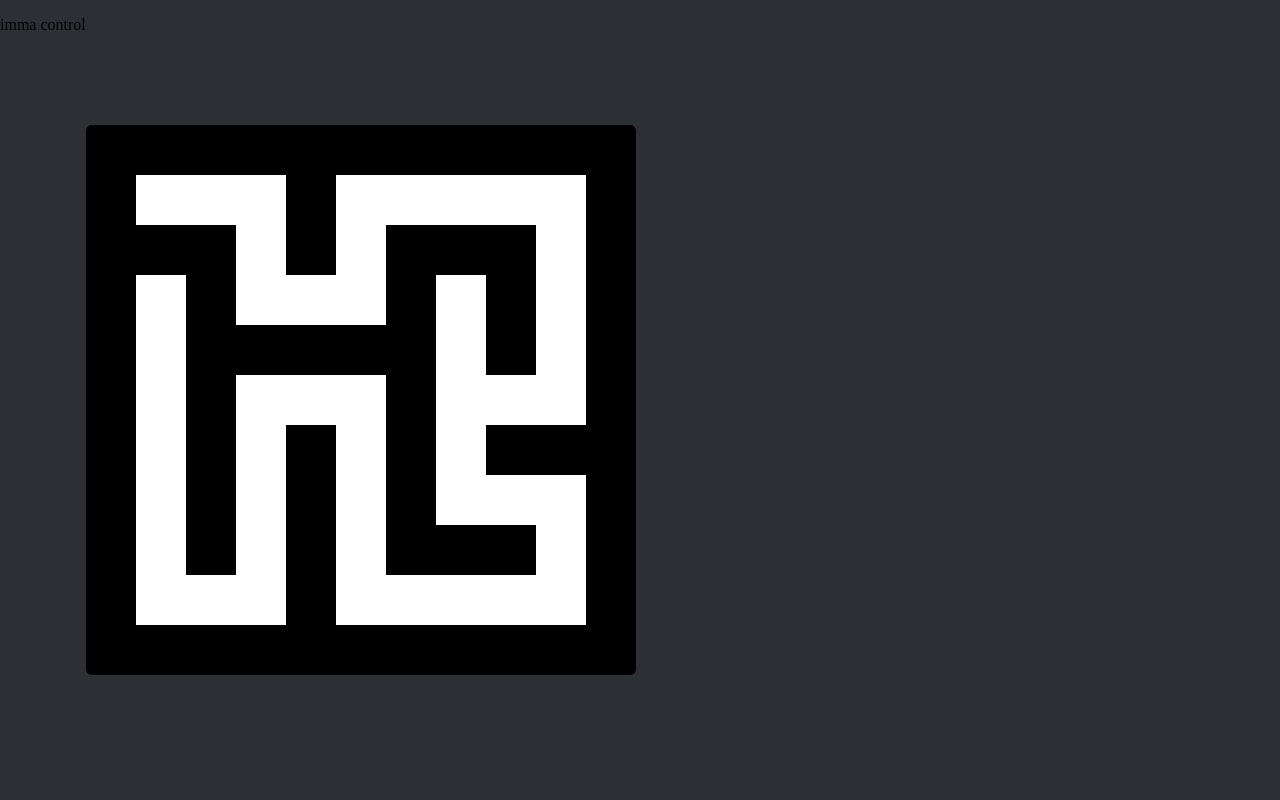
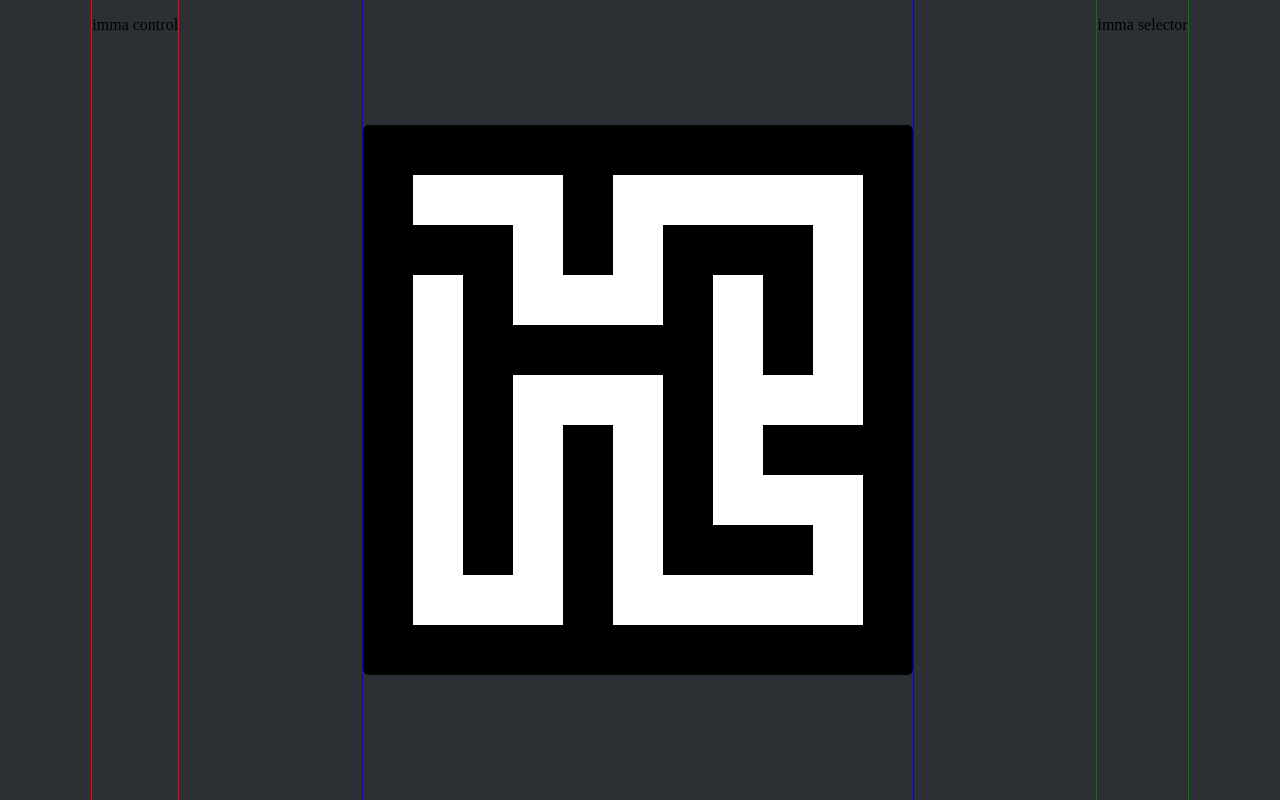
Before and after one commit to maticstric/daedalus, a React (Create React App) app: page / in a window 1280 px wide. Built offline with nearby package versions, Linux system fonts and the light colour scheme.

Commit message:
Add selector component and some outlines to help with css

```diff
--- a/src/App.css
+++ b/src/App.css
@@ -4,4 +4,5 @@ body {
 
 #app {
   display: flex;
+  justify-content: space-around;
 }
--- a/src/App.js
+++ b/src/App.js
@@ -3,6 +3,7 @@ import './app.css';
 
 import Canvas from './components/canvas/canvas.js';
 import Controls from './components/controls/controls.js';
+import Selector from './components/selector/selector.js';
 
 class App extends Component {
   render() {
@@ -10,6 +11,7 @@ class App extends Component {
       <div id="app">
         <Controls />
         <Canvas />
+        <Selector />
       </div>
     );
   }
--- a/src/components/canvas/canvas.css
+++ b/src/components/canvas/canvas.css
@@ -3,9 +3,9 @@
   border-radius: 5px;
 }
 
-#wrapper {
+#canvas-wrapper {
+  outline: 1px solid blue;
   height: 100vh;
   display: flex;
-  justify-content: center;
   align-items: center;
 }
--- a/src/components/canvas/canvas.js
+++ b/src/components/canvas/canvas.js
@@ -29,7 +29,7 @@ class Canvas extends Component {
 
   render() {
     return (
-      <div id="wrapper">
+      <div id="canvas-wrapper">
         <canvas id="canvas" ref={this.canvasRef} width={550} height={550} />
       </div>
     );
--- a/src/components/controls/controls.css
+++ b/src/components/controls/controls.css
@@ -0,0 +1,3 @@
+#controls-wrapper {
+  outline: 1px solid red;
+}
--- a/src/components/controls/controls.js
+++ b/src/components/controls/controls.js
@@ -2,14 +2,11 @@ import React, { Component } from 'react';
 import './controls.css';
 
 class Controls extends Component {
-  constructor(props) {
-    super(props);
-
-  }
-
   render() {
     return (
-      <p>imma control</p>
+      <div id='controls-wrapper'>
+        <p>imma control</p>
+      </div>
     );
   }
 };
--- /dev/null
+++ b/src/components/selector/selector.css
@@ -0,0 +1,3 @@
+#selector-wrapper {
+  outline: 1px solid green;
+}
--- /dev/null
+++ b/src/components/selector/selector.js
@@ -0,0 +1,14 @@
+import React, { Component } from 'react';
+import './selector.css';
+
+class Selector extends Component {
+  render() {
+    return (
+      <div id='selector-wrapper'>
+        <p>imma selector</p>
+      </div>
+    );
+  }
+};
+
+export default Selector;
```
